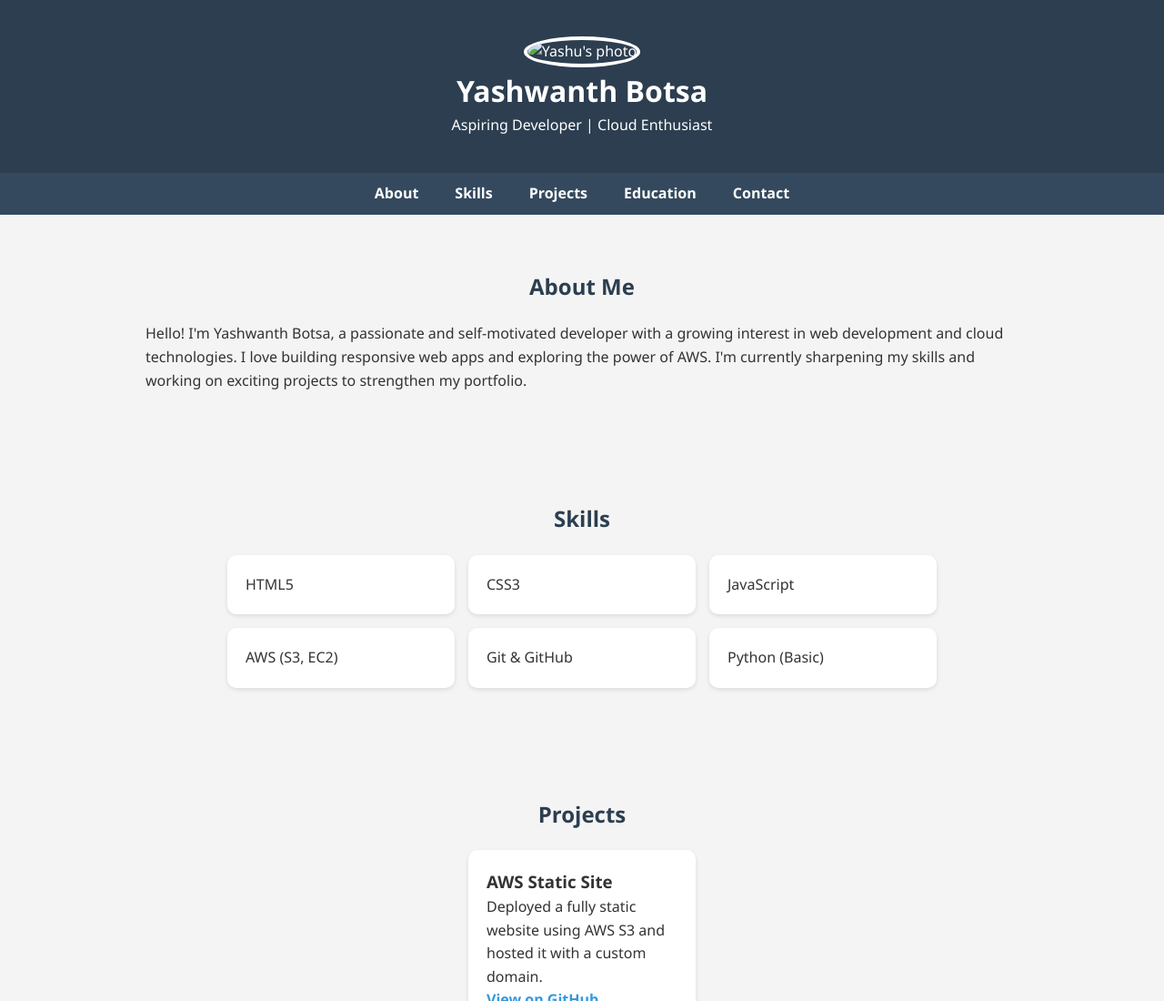
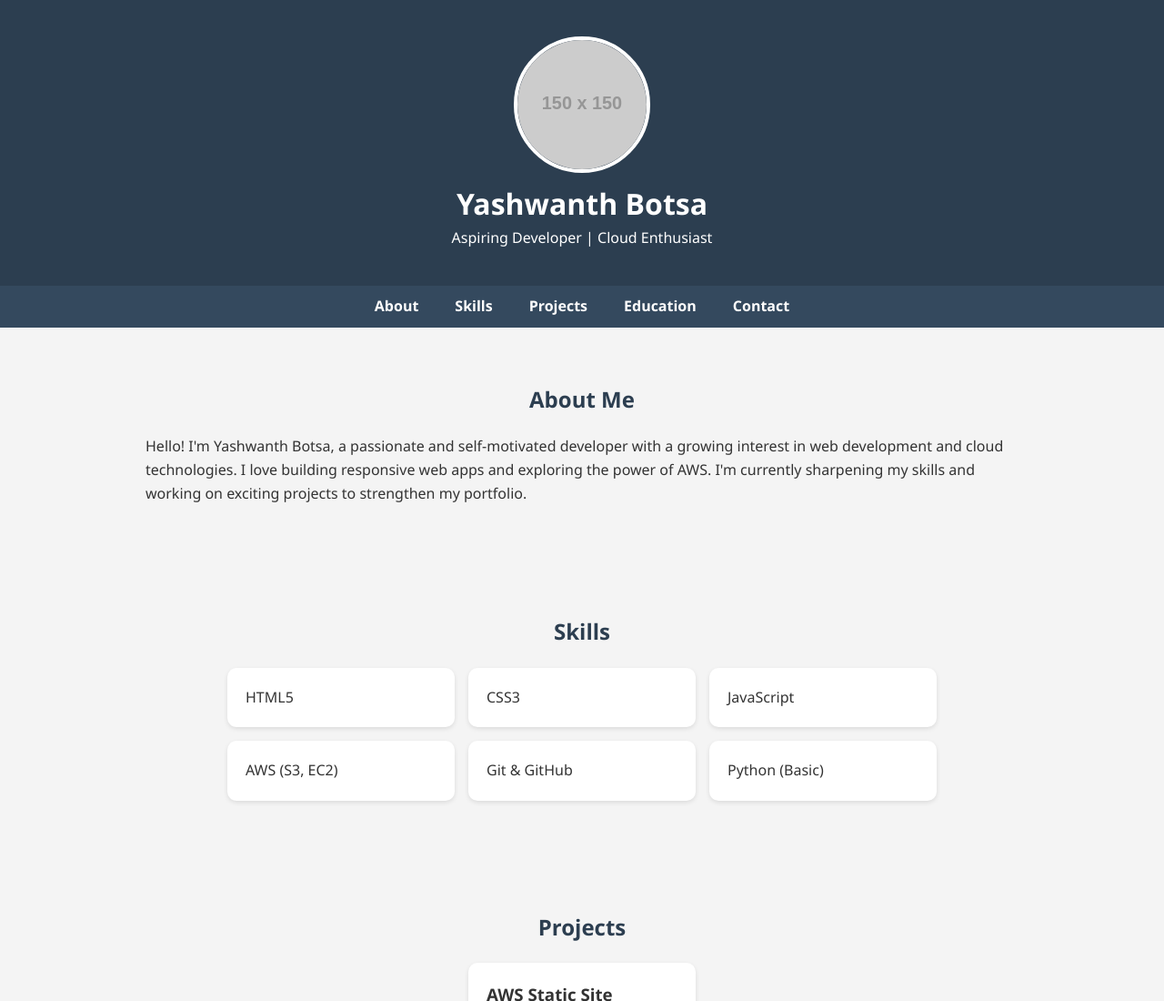
Before and after one commit to Yaswanthbotsa/portfolio, a plain HTML site: page index.html in a window 1280 px wide. Shown: the top 1100 px of the page at 91% size. Drawn offline with Linux system fonts and the light colour scheme; placeholder pictures from the web are drawn by us.

Commit message:
Update index.html

```diff
--- a/index.html
+++ b/index.html
@@ -127,7 +127,7 @@
 <body>
 
   <header>
-    <img src="Yaswanth/yaswanth.jpg" alt="Yashu's photo" />
+    <img src="https://via.placeholder.com/150" alt="Yashu's photo" />
     <h1>Yashwanth Botsa</h1>
     <p>Aspiring Developer | Cloud Enthusiast</p>
   </header>
```
